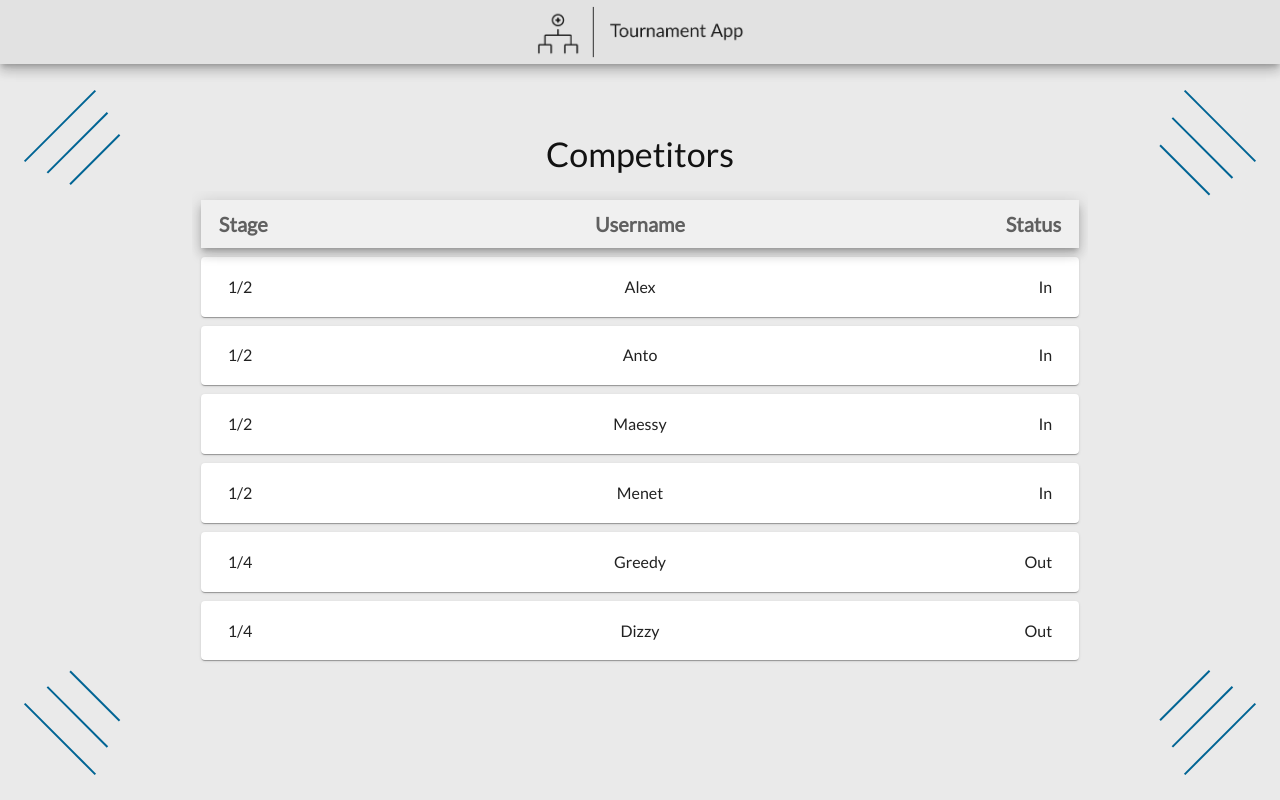
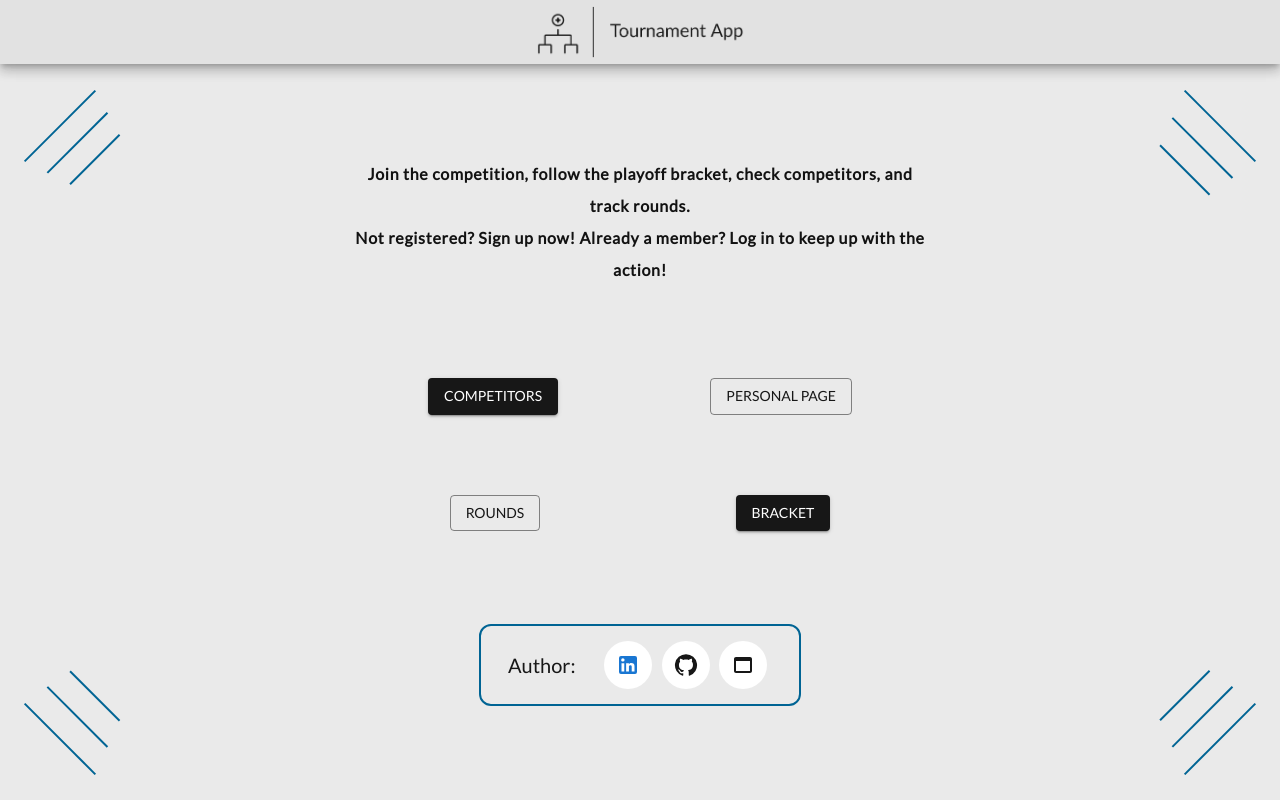
Before and after one commit to alexonthespot7/Tournament_front-end, a React (Create React App) app: page / in a window 1280 px wide. Built offline with nearby package versions, Linux system fonts and the light colour scheme.

Commit message:
Competitors design is now with filtering options, rounds and bracket buttons on authenticated main page are now optional

```diff
--- a/src/App.js
+++ b/src/App.js
@@ -39,7 +39,7 @@ function App() {
           <div className='thin-line right-top second' style={{ marginLeft: -25, marginTop: 20 }}></div>
           <div className='thin-line right-top' style={{ marginLeft: -50, marginTop: 20 }}></div>
         </Stack>
-        <Competitors />
+        <Main />
       </div>
     </div>
   );
--- a/src/Components/UserComponents/Competitors.js
+++ b/src/Components/UserComponents/Competitors.js
@@ -1,6 +1,8 @@
 
-import Paper from '@mui/material/Paper';
-import { Box, Card, List, ListItem, ListItemText, ListSubheader, Typography } from '@mui/material';
+import NorthIcon from '@mui/icons-material/North';
+import SouthIcon from '@mui/icons-material/South';
+import { Box, Card, IconButton, List, ListItem, ListItemText, ListSubheader, Typography } from '@mui/material';
+import { useState } from 'react';
 
 
 const competitors = [
@@ -50,7 +52,7 @@ const competitors = [
         stage: '1/4'
     },
     {
-        username: 'Dizzy',
+        username: 'asdt',
         isOut: true,
         stage: '1/4'
     },
@@ -74,10 +76,43 @@ const competitors = [
         isOut: true,
         stage: '1/4'
     },
+    {
+        username: 'Dizzy',
+        isOut: true,
+        stage: 'final'
+    },
 
 ];
 
 export default function Competitors() {
+
+    //state for sort handling
+    const [sortState, setSortState] = useState('none');
+
+    //different sorting cases
+    const sortMethods = {
+        none: { method: () => null },
+        username_asc: { method: (a, b) => a.username.localeCompare(b.username) },
+        username_desc: { method: (a, b) => b.username.localeCompare(a.username) },
+
+        //special case for sorting final, also sorting backwards, as 1/2 is logically higher than 1/4, etc.
+        stage_asc: {
+            method: (a, b) => {
+                if ([a.stage, b.stage].includes('final')) return a.stage.localeCompare(b.stage);
+                return b.stage.localeCompare(a.stage);
+            }
+        },
+        stage_desc: {
+            method: (a, b) => {
+                if ([a.stage, b.stage].includes('final')) return b.stage.localeCompare(a.stage);
+                return a.stage.localeCompare(b.stage);
+            }
+        },
+        status_asc: { method: (a, b) => a.isOut - b.isOut },
+        status_desc: { method: (a, b) => b.isOut - a.isOut }
+    }
+
+    const filteredCompetitors = competitors.sort(sortMethods[sortState].method);
 
     return (
         <Box sx={{ mt: 5 }} width='100%' display='flex' flexDirection='column' justifyContent='center' alignItems='center' height='90%' >
@@ -86,16 +121,52 @@ export default function Competitors() {
             </Typography>
             <List
                 subheader={<ListSubheader color='secondary' sx={{ backgroundColor: '#f0f0f0', boxShadow: 7, py: '1%', px: '2%', m: '1%', display: 'flex', flexDirection: 'row', justifyContent: 'space-between' }}>
-                    <Typography align='left' sx={{ flex: 1 }} fontWeight={900} fontSize={20}>Stage</Typography>
-                    <Typography align='center' sx={{ flex: 10 }} fontWeight={900} fontSize={20}>Username</Typography>
-                    <Typography align='right' sx={{ flex: 1 }} fontWeight={900} fontSize={20}>Status</Typography>
+                    <Box display='flex' flexDirection='row' sx={{ flex: 1 }} alignItems='center'>
+                        <Typography
+                            align='left'
+                            fontWeight={900}
+                            fontSize={20}
+                            sx={{ '&:hover': { cursor: 'pointer' }, }}
+                            onClick={() => sortState === 'stage_asc' ? setSortState('stage_desc') : sortState === 'stage_desc' ? setSortState('none') : setSortState('stage_asc')}
+                        >
+                            Stage
+                        </Typography>
+                        {sortState === 'stage_asc' && <NorthIcon fontSize='small' />}
+                        {sortState === 'stage_desc' && <SouthIcon fontSize='small' />}
+                    </Box>
+                    <Box display='flex' flexDirection='row' sx={{ flex: 5 }} justifyContent='center' alignItems='center'>
+                        <Typography
+                            align='center'
+                            fontWeight={900}
+                            fontSize={20}
+                            sx={{ '&:hover': { cursor: 'pointer' }, }}
+                            onClick={() => sortState === 'username_asc' ? setSortState('username_desc') : sortState === 'username_desc' ? setSortState('none') : setSortState('username_asc')}
+                        >
+                            Username
+                        </Typography>
+                        {sortState === 'username_asc' && <NorthIcon fontSize='small' />}
+                        {sortState === 'username_desc' && <SouthIcon fontSize='small' />}
+                    </Box>
+                    <Box display='flex' flexDirection='row' sx={{ flex: 1 }} justifyContent='flex-end' alignItems='center'>
+                        {sortState === 'status_asc' && <NorthIcon fontSize='small' />}
+                        {sortState === 'status_desc' && <SouthIcon fontSize='small' />}
+                        <Typography
+                            align='right'
+                            fontWeight={900}
+                            fontSize={20}
+                            sx={{ '&:hover': { cursor: 'pointer' }, }}
+                            onClick={() => sortState === 'status_asc' ? setSortState('status_desc') : sortState === 'status_desc' ? setSortState('none') : setSortState('status_asc')}
+                        >
+                            Status
+                        </Typography>
+                    </Box>
                 </ListSubheader>}
                 sx={{ width: '70%', maxHeight: '65%', overflow: 'auto' }}
             >
-                {competitors.map((competitor, index) => (
+                {filteredCompetitors.map((competitor, index) => (
                     <Card key={index} sx={{ display: 'flex', flexDirection: 'row', justifyContent: 'space-between', py: '2%', px: '3%', m: '1%' }}>
                         <Typography align='left' sx={{ flex: 1 }}>{competitor.stage} </Typography>
-                        <Typography align='center' sx={{ flex: 10 }}>{competitor.username} </Typography>
+                        <Typography align='center' sx={{ flex: 5 }}>{competitor.username} </Typography>
                         <Typography align='right' sx={{ flex: 1 }}>{competitor.isOut ? 'Out' : 'In'} </Typography>
                     </Card>
                 ))}
--- a/src/Components/UserComponents/UserMainContent.js
+++ b/src/Components/UserComponents/UserMainContent.js
@@ -1,6 +1,9 @@
 import { Box, Button } from "@mui/material";
+import { useState } from "react";
 
 export default function UserMainContent() {
+    const [isBracketMade, setIsBracketMade] = useState(true);
+
     return (
         <Box display='flex' flexDirection='column' gap={10} width="100%">
             <Box display="flex" justifyContent="space-around" width="100%">
@@ -11,15 +14,14 @@ export default function UserMainContent() {
                     Personal page
                 </Button>
             </Box>
-            <Box display="flex" justifyContent="space-around" width="100%">
+            {isBracketMade && <Box display="flex" justifyContent="space-around" width="100%">
                 <Button sx={{ transition: '0.35s', "&:hover": { backgroundColor: '#b4b4b4' } }} variant="outlined" color="secondary">
                     Rounds
                 </Button>
                 <Button sx={{ transition: '0.35s', "&:hover": { backgroundColor: '#555555' } }} variant="contained" color="secondary">
                     Bracket
                 </Button>
-
-            </Box>
+            </Box>}
         </Box>
     );
 }
```
